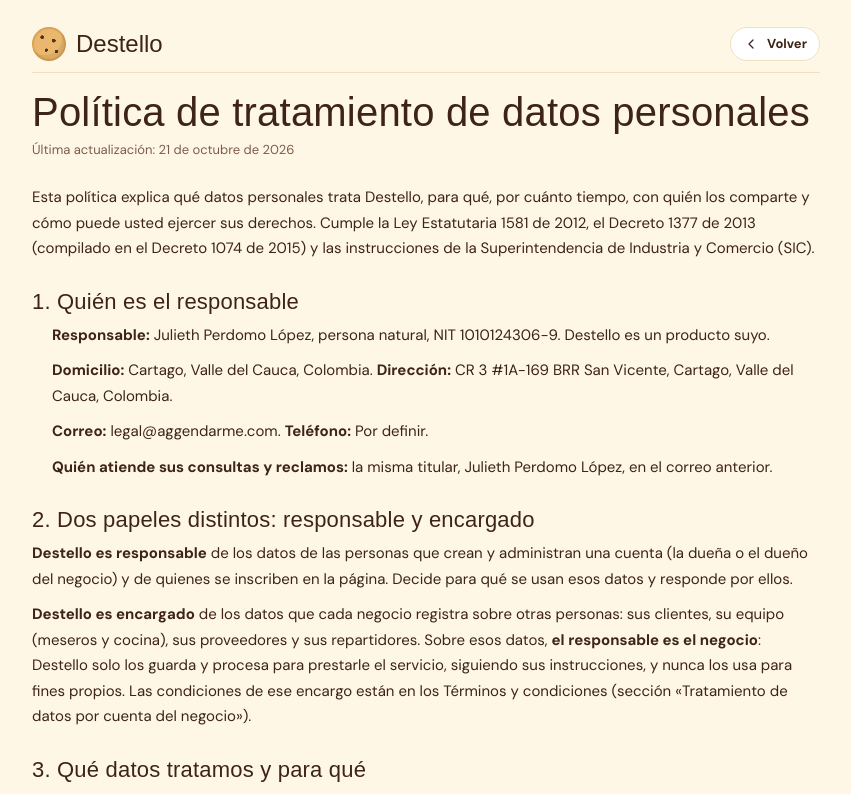
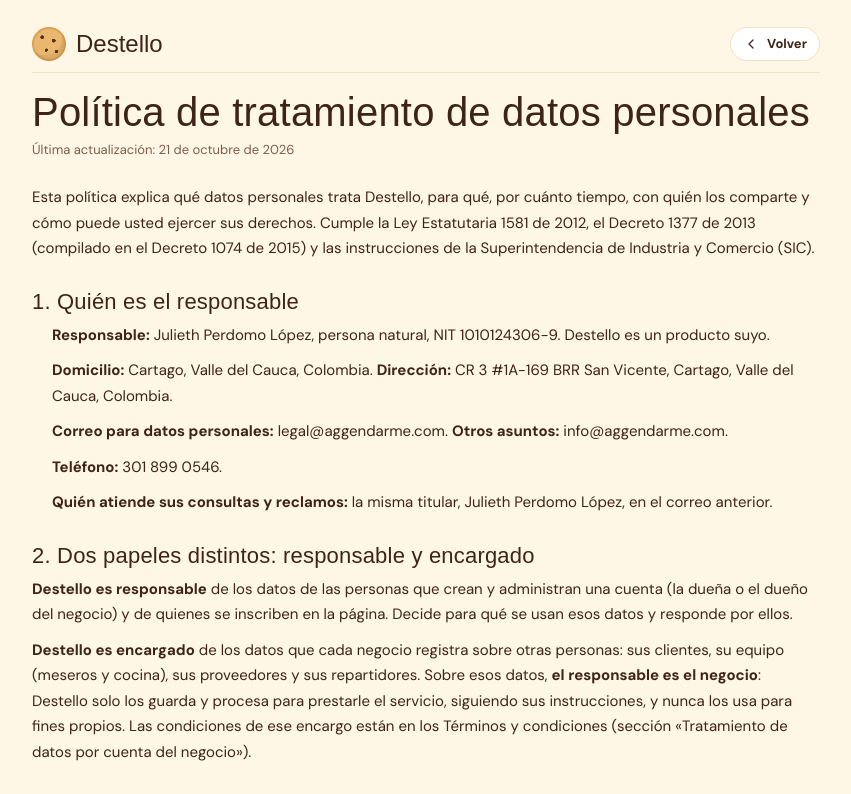
Before and after one commit to jullopez08/destello, a Next.js app in the folder frontend/: page /privacidad in a window 1280 px wide. Shown: the top 794 px of the page, without its empty margins (214-1065 px from the left). Built offline with nearby package versions, Linux system fonts and the light colour scheme; a web font is replaced by a local one.

Commit message:
fix(legales): correo de datos, correo de contacto y teléfono de la responsable

```diff
--- a/frontend/app/privacidad/page.tsx
+++ b/frontend/app/privacidad/page.tsx
@@ -25,7 +25,8 @@
       <ul>
         <li><b>Responsable:</b> {OWNER.name}, persona natural, NIT {OWNER.nit}. Destello es un producto suyo.</li>
         <li><b>Domicilio:</b> {OWNER.city}. <b>Dirección:</b> {OWNER.address}.</li>
-        <li><b>Correo:</b> {mail}. <b>Teléfono:</b> {OWNER.phone}.</li>
+        <li><b>Correo para datos personales:</b> {mail}. <b>Otros asuntos:</b> <a href={`mailto:${OWNER.contactEmail}`}>{OWNER.contactEmail}</a>.</li>
+        <li><b>Teléfono:</b> <a href={`tel:+57${OWNER.phone.replace(/\D/g, "")}`}>{OWNER.phone}</a>.</li>
         <li><b>Quién atiende sus consultas y reclamos:</b> la misma titular, {OWNER.name}, en el correo anterior.</li>
       </ul>
 
--- a/frontend/app/reembolsos/page.tsx
+++ b/frontend/app/reembolsos/page.tsx
@@ -6,7 +6,7 @@
   description: "Cancelaciones, derecho de retracto, reembolsos y reversión del pago de la suscripción a Destello.",
 }
 
-const mail = <a href={`mailto:${OWNER.email}`}>{OWNER.email}</a>
+const mail = <a href={`mailto:${OWNER.contactEmail}`}>{OWNER.contactEmail}</a>
 
 // Reembolsos (Julieth, 2026-10-21): Ley 1480 de 2011 (Estatuto del Consumidor) art. 47 (retracto en ventas a distancia),
 // art. 51 (reversión del pago) y Ley 2439 de 2024 (devolución en máximo 15 días calendario). Borrador: revisar con abogado.
@@ -55,7 +55,7 @@
       <h2>8. Cómo pedir una cancelación o una devolución</h2>
       <ul>
         <li>Escriba a {mail} con el asunto <b>“Cancelación/Reembolso — [nombre del negocio]”</b>, desde el correo de la cuenta.</li>
-        <li>Respondemos dentro de los dos (2) días hábiles siguientes.</li>
+        <li>Respondemos dentro de los dos (2) días hábiles siguientes. También puede llamar o escribir al {OWNER.phone}.</li>
         <li>
           Si procede la devolución, la hacemos al mismo medio con que pagó en máximo <b>quince (15) días calendario</b> (Ley 2439 de 2024). Los
           tiempos de acreditación de su banco o de Wompi pueden sumar unos días.
--- a/frontend/app/terminos/page.tsx
+++ b/frontend/app/terminos/page.tsx
@@ -118,7 +118,8 @@
 
       <h2>13. Ley aplicable y contacto</h2>
       <p>
-        Estos términos se rigen por las leyes de Colombia. Antes de acudir a una autoridad, escríbanos a {mail} para buscar una solución directa.
+        Estos términos se rigen por las leyes de Colombia. Antes de acudir a una autoridad, escríbanos a{" "}
+        <a href={`mailto:${OWNER.contactEmail}`}>{OWNER.contactEmail}</a> para buscar una solución directa (asuntos de datos personales: {mail}).
         Usted conserva su derecho a acudir a la Superintendencia de Industria y Comercio. Dirección: {OWNER.address}. Teléfono: {OWNER.phone}.
       </p>
     </LegalPage>
--- a/frontend/components/legal/legal-page.tsx
+++ b/frontend/components/legal/legal-page.tsx
@@ -3,15 +3,16 @@
 import { LegalBack } from "./legal-back"
 
 // Datos de la titular (persona natural; no es una empresa). El Decreto 1377 de 2013 (art. 13) pide nombre, domicilio,
-// dirección, correo y teléfono del responsable. PENDIENTE (Julieth): el correo es provisional de aggendarme hasta que
-// Destello tenga dominio, y falta el teléfono de contacto.
+// dirección, correo y teléfono del responsable (Julieth, 2026-10-21). `email` es para datos personales y asuntos
+// legales; `contactEmail`, para soporte, cancelaciones y reembolsos. Ambos de aggendarme hasta que Destello tenga dominio.
 export const OWNER = {
   name: "Julieth Perdomo López",
   nit: "1010124306-9",
   city: "Cartago, Valle del Cauca, Colombia",
   address: "CR 3 #1A-169 BRR San Vicente, Cartago, Valle del Cauca, Colombia",
   email: "legal@aggendarme.com",
-  phone: "Por definir",
+  contactEmail: "info@aggendarme.com",
+  phone: "301 899 0546",
 }
 
 // Al cambiar el contenido legal, actualizar esta fecha y CURRENT_TERMS_VERSION (lib/session.tsx).
```
